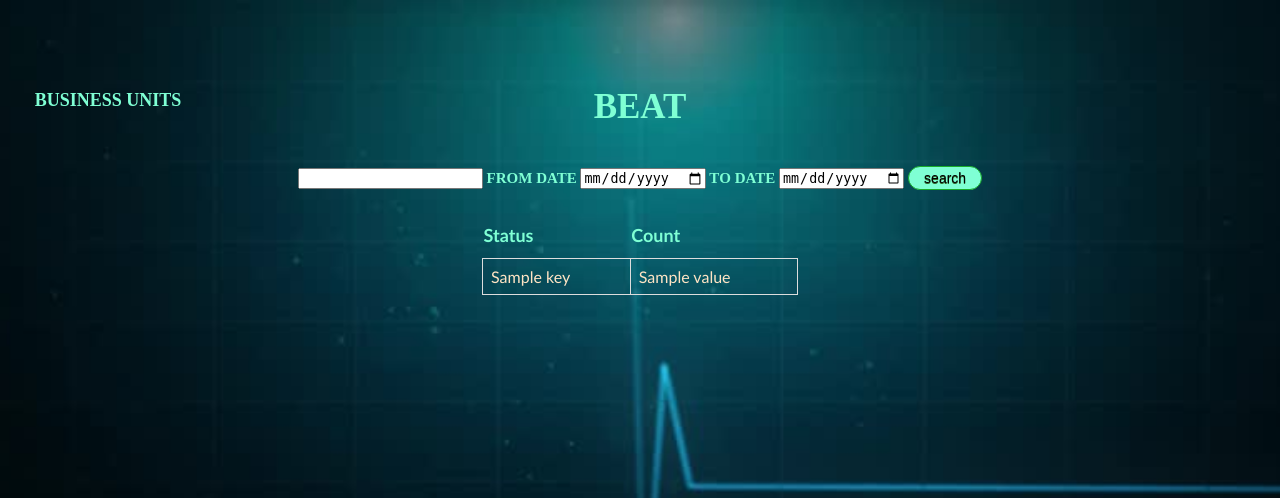
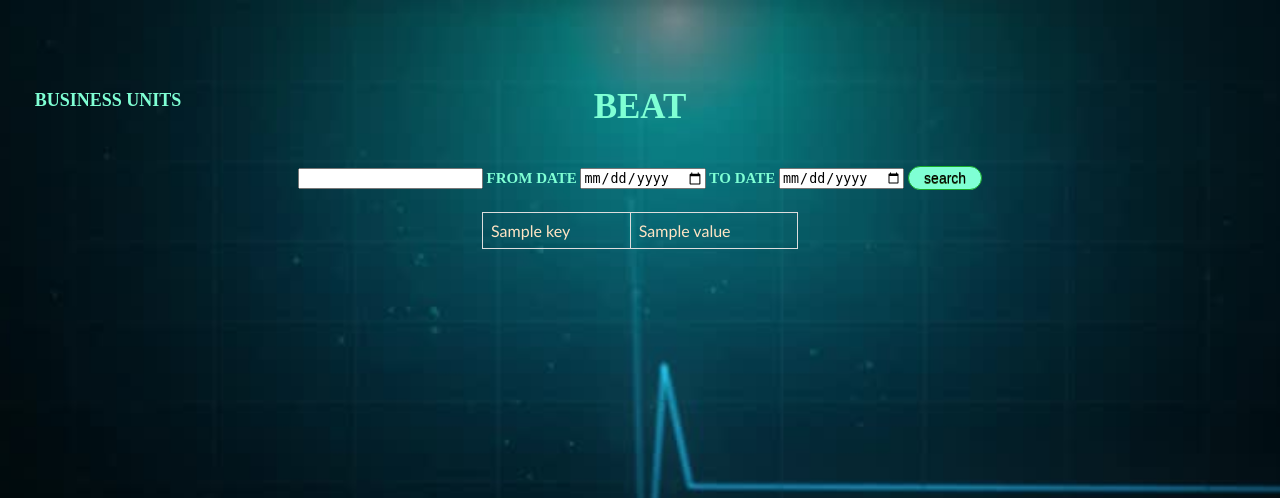
Before and after one commit to rvnthvrm/beat, a Flask app: template templates/main.html in a window 1280 px wide. Shown: the top 498 px of the page. Run offline with Flask 2, Linux system fonts and the light colour scheme; the template is opened without the code that fills it: most values are stand-ins (such as "Sample title", 1, 10 or a date in 2020); form fields are guessed from the names that the template uses; some libraries are stand-ins or nearby versions.

Commit message:
removed table headers

```diff
--- a/templates/main.html
+++ b/templates/main.html
@@ -25,10 +25,6 @@
             </h3>
         </form>
         <table class="table">
-            <tr>
-                <th>Status</th>
-                <th>Count</th>
-            </tr>
             {% for key, value in result.items() %}
             <tr>
                 <td>{{key}}</td>
```
